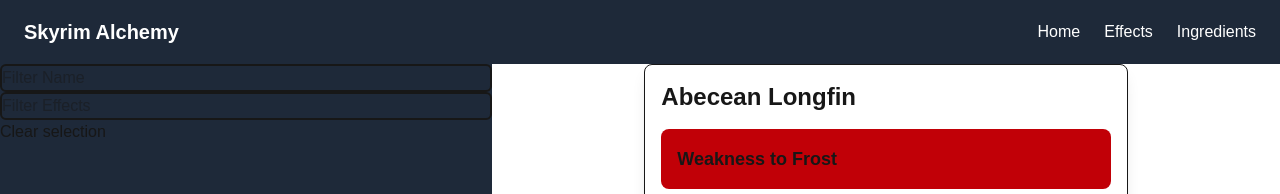
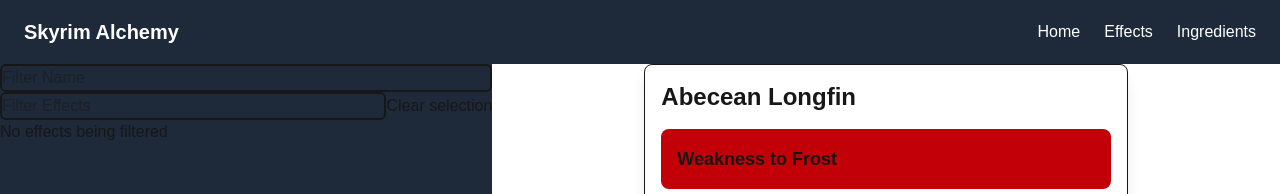
Before and after one commit to Treborace213/skyrim-alchemy, a Next.js app: page /skyrim-alchemy/ingredients in a window 1280 px wide. Shown: the top 194 px of the page. Built offline with nearby package versions, Linux system fonts and the light colour scheme.

Commit message:
User can now see bubbles of selected effects.

```diff
--- a/src/components/ingredientSearch/EffectFilter.tsx
+++ b/src/components/ingredientSearch/EffectFilter.tsx
@@ -21,8 +21,9 @@
 
     return (
         <div className="relative">
+            <div className="flex">
                 <input
-                className="border-2 rounded-md w-full"
+                    className="border-2 rounded-md flex-grow"
                     placeholder="Filter Effects"
                     value={effectListFilter}
                     onChange={(e) => setEffectListFilter(e.target.value)}
@@ -30,10 +31,16 @@
                     onBlur={() => setTimeout(() => setSearchIsFocused(false), 150)}
                 />
 
-            <button onClick={() => setSelectedEffects([])}>Clear selection</button>
+                <button
+                    onClick={() => setSelectedEffects([])}
+                >
+                    Clear selection
+                </button>
+            </div>
 
+            {/* Dropdown list of effects */}
             {searchIsFocused && (
-                <ul className="max-h-64 overflow-auto border border-gray-300 rounded-md z-10"
+                <ul className="max-h-64 overflow-auto border border-gray-300 rounded-md"
                     onMouseDown={(e) => e.preventDefault()}
                 >
                     {dataManager?.effects
@@ -49,14 +56,39 @@
                                         : [...selectedEffects, effect])
                                 }
                                 className={`px-3 py-1 cursor-pointer ${selectedEffects.includes(effect)
-                                    ? "bg-cyan-900 text-white"
-                                    : "hover:bg-gray-100"
+                                    ? "bg-cyan-900 text-white hover:bg-cyan-700"
+                                    : "hover:bg-gray-600"
                                     }`}
                             >
                                 {effect.name}
                             </li>
-                        ))}
+                        ))
+                    }
                 </ul>
+            )}
+
+            {/* List of selected effects */}
+            {(selectedEffects.length == 0) ? (
+                <p> No effects being filtered </p>
+
+            ) : selectedEffects.map((effect, index) =>
+                <div
+                    key={effect.name}
+                    className={`justify-center border border-gray-300 rounded-3xl inline-flex p-2 m-1 ${effect.isPos ? "bg-pos" : "bg-neg"}`}
+                >
+                    {effect.name}
+                    <span
+                        onClick={() =>
+                            setSelectedEffects(
+                                selectedEffects.slice(0, index).concat(selectedEffects.slice(index + 1))
+                            )
+                        }
+                        className="w-6 h-6 flex justify-center rounded-full bg-cyan-900 text-white cursor-pointer hover:bg-cyan-700"
+                    >
+                        &times;
+                    </span>
+
+                </div>
             )}
         </div>
     );
--- a/src/globals.css
+++ b/src/globals.css
@@ -3,6 +3,8 @@
 :root {
   --background: #ffffff;
   --foreground: #171717;
+  --positive-effect-col: #047857;
+  --negative-effect-col: #9b1d20;
   --navbar-height: 64px;
 }
 
@@ -25,3 +27,11 @@
   color: var(--foreground);
   font-family: Arial, Helvetica, sans-serif;
 }
+
+.bg-pos {
+  background: var(--positive-effect-col);
+}
+
+.bg-neg {
+  background: var(--negative-effect-col);
+}
```
Also changed, not shown: 1 other file (tests, documents, lock files or other folders). Lines whose indentation alone changed are shown as unchanged.
